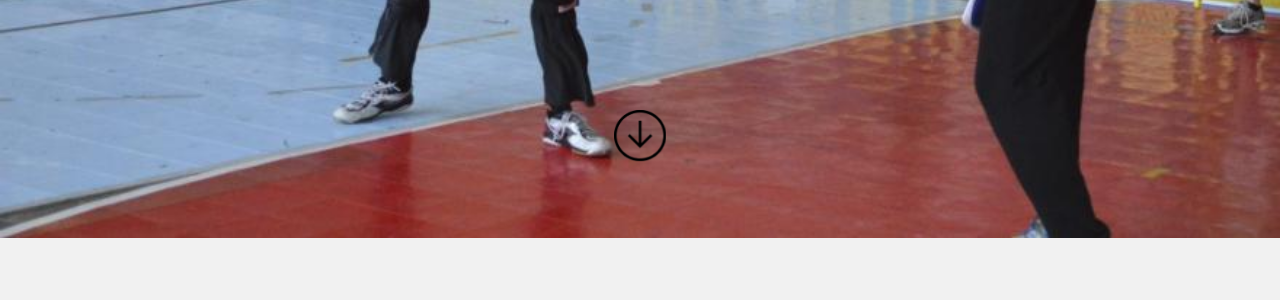
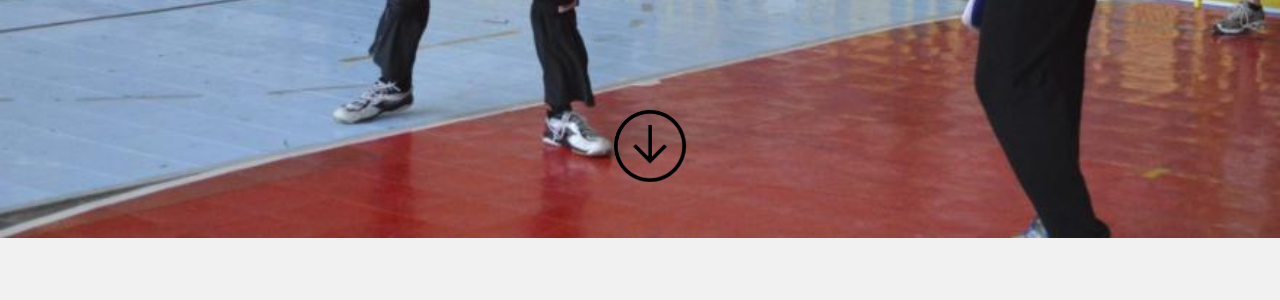
Before and after one commit to holtaas/idrettsklubb, a PHP site: page /idrettsklubb.html in a window 1280 px wide. Shown: the part 562-862 px from the top of the page. Run offline with PHP 8.4, Linux system fonts and the light colour scheme.

Commit message:
Update stylesheet.css

```diff
--- a/css/stylesheet.css
+++ b/css/stylesheet.css
@@ -145,7 +145,7 @@ nav a:hover {
 	opacity: 1;
 	-webkit-transition: all .5s ease-in 3s;
 	transition: all .5s ease-in 3s;
-	width: 4vw;
+	width: 9vh;
 	z-index: 2;
 	-webkit-animation: bounce 2s infinite 2s;
 	animation: bounce 2s infinite 2s;
```
